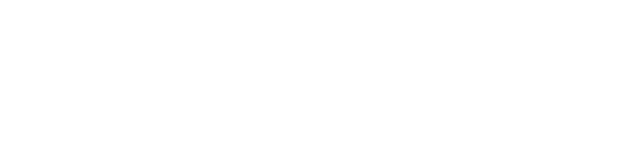
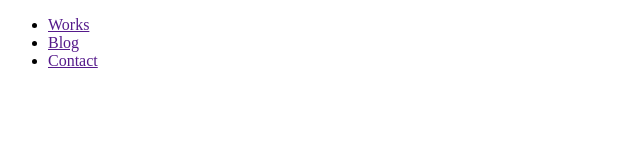
Before and after one commit to Darika12/HW6, a plain HTML site: page index.html in a window 1280 px wide. Shown: the whole page, without its empty margins (0-640 px from the left). Drawn offline with Linux system fonts and the light colour scheme.

Commit message:
add header

```diff
--- a/index.html
+++ b/index.html
@@ -5,8 +5,29 @@
     <meta http-equiv="X-UA-Compatible" content="IE=edge">
     <meta name="viewport" content="width=device-width, initial-scale=1.0">
     <title>Portfolio</title>
+    <link rel="preconnect" href="https://fonts.googleapis.com">
+    <link rel="preconnect" href="https://fonts.gstatic.com" crossorigin>
+    <link href="https://fonts.googleapis.com/css2?family=Heebo:wght@400;700;900&family=Inter:wght@400;500&display=swap" rel="stylesheet">
+    <link rel="stylesheet" href="css/style.css">
 </head>
 <body>
+    <header class="header">
+        <div class="container">
+            <nav class="header__nav">
+                <ul class="header__menu">
+                    <li class="header__menu-item">
+                        <a href="" class="header__menu-link">Works</a>
+                    </li>
+                    <li class="header__menu-item">
+                        <a href="" class="header__menu-link">Blog</a>
+                    </li>
+                    <li class="header__menu-item">
+                        <a href="" class="header__menu-link">Contact</a>
+                    </li>
+                </ul>
+            </nav>
+        </div>
+    </header>
 
 </body>
 </html>
```
Also changed, not shown: 2 other files.
